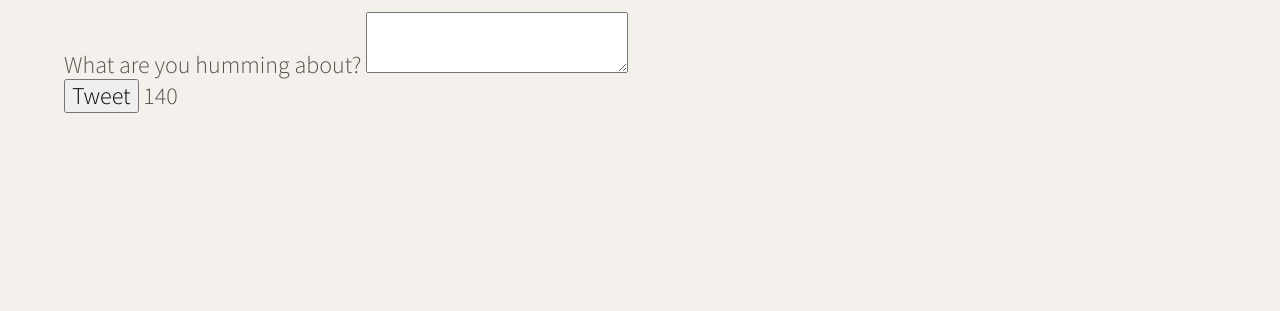
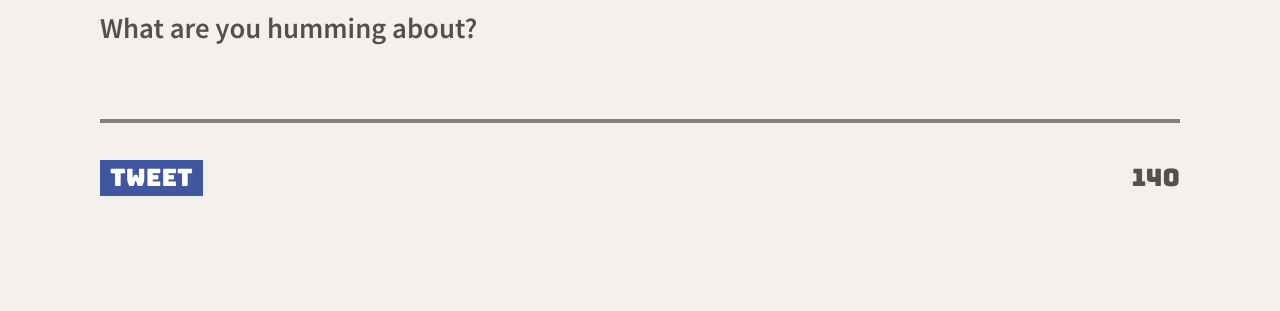
Before and after one commit to kurtisgrant/tweeter, a website: page public/index.html in a window 1280 px wide. Shown: the part 489-800 px from the top of the page. Drawn offline with nearby package versions, Linux system fonts and the light colour scheme.

Commit message:
Add new tweet form and corresponding HTML/CSS

```diff
--- a/public/index.html
+++ b/public/index.html
@@ -14,6 +14,7 @@
   <link rel="stylesheet" href="/styles/layout.css" type="text/css" />
   <link rel="stylesheet" href="/styles/nav.css" type="text/css" />
   <link rel="stylesheet" href="/styles/header.css" type="text/css" />
+  <link rel="stylesheet" href="/styles/new_tweet.css" type="text/css" />
 
   <!-- Google Fonts -->
   <link rel="preconnect" href="https://fonts.googleapis.com">
@@ -53,11 +54,11 @@
   <main class="container">
     <section class="new-tweet">
       <h2>Compose Tweet</h2>
-      <form method="post" action="/tweets/">
+      <form id="form_new_tweet" method="post" action="/tweets/">
         <label for="tweet-text">What are you humming about?</label>
-        <textarea name="text" id="tweet-text"></textarea>
-        <div>
-          <button type="submit">Tweet</button>
+        <textarea name="text" id="tweet-text" rows="2"></textarea>
+        <div class="below_input_container">
+          <button type="submit" class="submit">Tweet</button>
           <output name="counter" class="counter" for="tweet-text">140</output>
         </div>
       </form>
--- /dev/null
+++ b/public/styles/new_tweet.css
@@ -0,0 +1,44 @@
+
+section.new-tweet {
+  padding: 0 1.5em;
+}
+
+#form_new_tweet {
+
+}
+
+#form_new_tweet > label {
+  font-weight: bold;
+  font-size: 1.2em;
+}
+
+#form_new_tweet > textarea {
+  width: 100%;
+  margin-top: 15px;
+  border: none;
+  outline: none;
+  border-bottom: 4px solid grey;
+  background: inherit;
+  resize: none;
+  font-weight: bold;
+}
+
+#form_new_tweet > .below_input_container {
+  display: flex;
+  justify-content: space-between;
+  align-items: center;
+  margin-top: 1.3em;
+  font-family: 'Bungee', sans-serif;
+}
+
+#form_new_tweet .submit {
+  background-color: #4056A1;
+  color: #FFFFFF;
+  padding: 4px 10px;
+  outline: none;
+  border: none;
+}
+
+#form_new_tweet .counter {
+
+}
--- a/server/data-files/initial-tweets.json
+++ b/server/data-files/initial-tweets.json
@@ -8,7 +8,7 @@
     "content": {
       "text": "If I have seen further it is by standing on the shoulders of giants"
     },
-    "created_at": 1639310666018
+    "created_at": 1639341432466
   },
   {
     "user": {
@@ -19,6 +19,6 @@
     "content": {
       "text": "Je pense , donc je suis"
     },
-    "created_at": 1639397066018
+    "created_at": 1639427832466
   }
 ]
```
